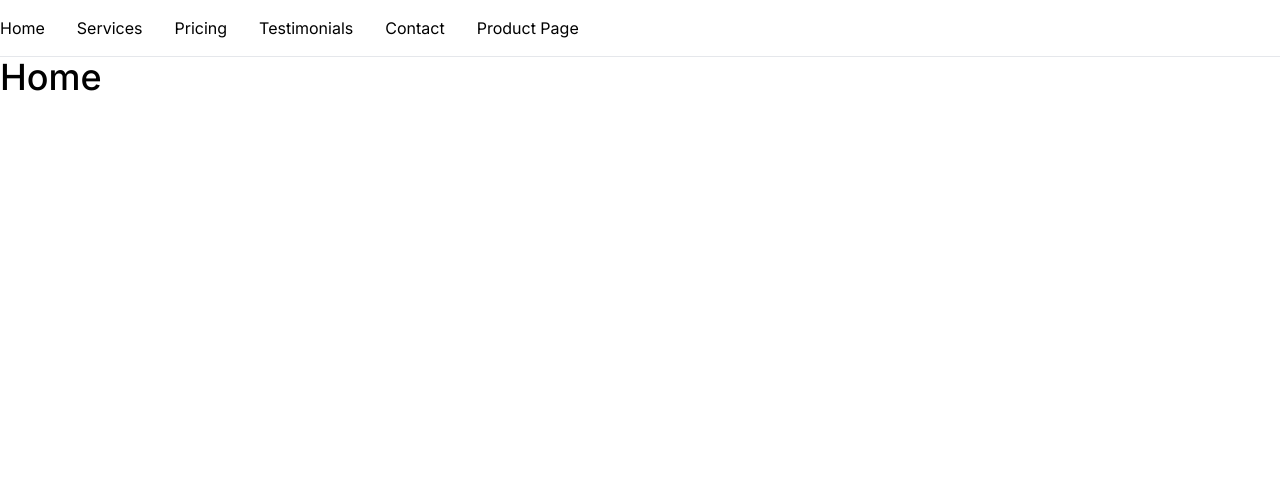
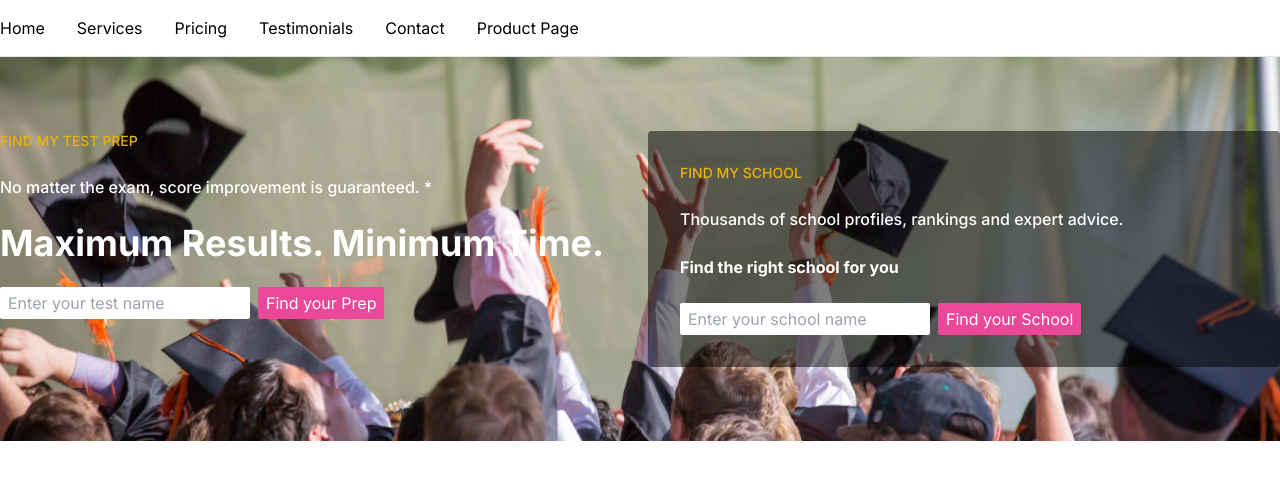
Before and after one commit to Azlan-A1/Edumasters, a Next.js app: page / in a window 1280 px wide. Shown: the top 480 px of the page. Built offline with nearby package versions, Linux system fonts and the light colour scheme.

Commit message:
Homepage Base Header

```diff
--- a/src/app/page.tsx
+++ b/src/app/page.tsx
@@ -1,9 +1,6 @@
+import Jumbotron from '@/components/Jumbotron'
 import Image from 'next/image'
 
 export default function Home() {
-	return (
-		<div>
-			<h1>Home</h1>
-		</div>
-	)
+	return <Jumbotron />
 }
--- /dev/null
+++ b/src/components/Input/Input.module.scss
@@ -0,0 +1,5 @@
+.text_input {
+	input {
+		@apply px-2 py-1 rounded-sm w-full;
+	}
+}
--- /dev/null
+++ b/src/components/Input/Input.tsx
@@ -0,0 +1,23 @@
+// Styles
+import styles from './Input.module.scss'
+
+const Input = () => {}
+
+interface TextInputProps {
+	id: string
+	label?: string
+	placeholder: string
+}
+
+const TextInput = (props: TextInputProps) => {
+	return (
+		<div className={styles.text_input}>
+			{props.label && <label htmlFor={props.id}>{props.label}</label>}
+			<input type='text' id={props.id} placeholder={props.placeholder} />
+		</div>
+	)
+}
+
+Input.TextInput = TextInput
+
+export default Input
--- /dev/null
+++ b/src/components/Input/index.ts
@@ -0,0 +1,3 @@
+import Input from './Input'
+
+export default Input
--- /dev/null
+++ b/src/components/Jumbotron/Jumbotron.module.scss
@@ -0,0 +1,45 @@
+.base {
+	@apply h-96 relative;
+	@apply flex flex-col justify-center;
+
+	.image {
+		@apply h-full w-full absolute -z-10;
+
+		img {
+			@apply object-cover;
+		}
+	}
+
+	.content {
+		@apply container;
+
+		.content_grid {
+			@apply grid grid-cols-1 md:grid-cols-2 gap-4;
+
+			.column_1,
+			.column_2 .box {
+				@apply space-y-6;
+			}
+		}
+
+		.title {
+			@apply font-bold text-white;
+		}
+
+		.subtitle {
+			@apply font-medium text-white;
+		}
+
+		.label {
+			@apply text-yellow-500 text-sm uppercase font-medium;
+		}
+
+		.form {
+			@apply flex items-center space-x-2;
+		}
+
+		.box {
+			@apply bg-black/50 rounded p-8 h-full w-full;
+		}
+	}
+}
--- /dev/null
+++ b/src/components/Jumbotron/Jumbotron.tsx
@@ -0,0 +1,61 @@
+// Components
+import Image from 'next/image'
+import Input from '../Input'
+
+// Styles
+import styles from './Jumbotron.module.scss'
+
+// Assets
+import graduation from '@/assets/images/graduation.webp'
+
+const Jumbotron = () => {
+	return (
+		<div className={styles.base}>
+			<div className={styles.image}>
+				<Image src={graduation} alt='Graduation - change this for SEO' fill />
+			</div>
+			<div className={styles.content}>
+				<div className={styles.content_grid}>
+					<div className={styles.column_1}>
+						<p className={styles.label}>Find my test prep</p>
+						<p className={styles.subtitle}>
+							No matter the exam, score improvement is guaranteed. *
+						</p>
+						<h1 className={styles.title}>Maximum Results. Minimum Time.</h1>
+
+						<form className={styles.form}>
+							<Input.TextInput
+								id='test_name'
+								placeholder='Enter your test name'
+							/>
+							<button className='bg-pink-500 hover:bg-pink-600 px-2 py-1 rounded-sm text-white'>
+								Find your Prep
+							</button>
+						</form>
+					</div>
+					<div className={styles.column_2}>
+						<div className={styles.box}>
+							<p className={styles.label}>Find my School</p>
+							<p className={styles.subtitle}>
+								Thousands of school profiles, rankings and expert advice.
+							</p>
+							<h2 className={styles.title}>Find the right school for you</h2>
+
+							<form className={styles.form}>
+								<Input.TextInput
+									id='school_name'
+									placeholder='Enter your school name'
+								/>
+								<button className='bg-pink-500 hover:bg-pink-600 px-2 py-1 rounded-sm text-white'>
+									Find your School
+								</button>
+							</form>
+						</div>
+					</div>
+				</div>
+			</div>
+		</div>
+	)
+}
+
+export default Jumbotron
--- /dev/null
+++ b/src/components/Jumbotron/index.ts
@@ -0,0 +1,3 @@
+import Jumbotron from './Jumbotron'
+
+export default Jumbotron
```
Also changed, not shown: src/assets/images/graduation.webp (added).
